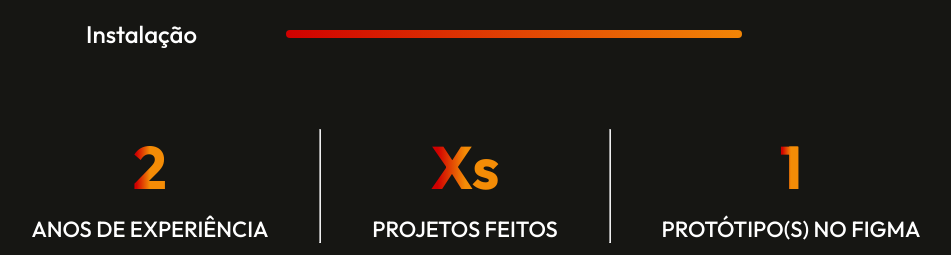
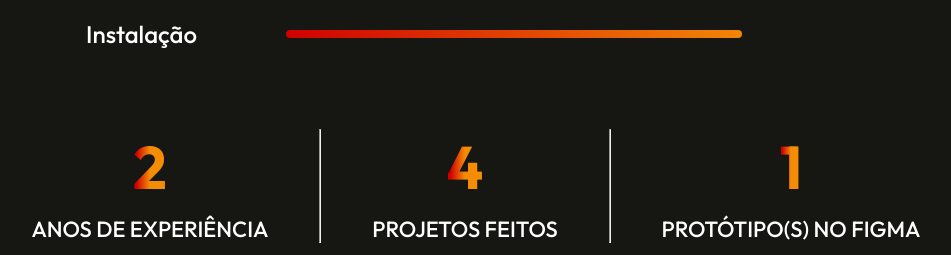
Before and after one commit to Anthony4Dev/portfolio-react, a React (Vite) app: page / in a window 1280 px wide. Shown: the part 1762-2017 px from the top of the page, without its empty margins (164-1115 px from the left). Built offline with nearby package versions, Linux system fonts and the light colour scheme.

Commit message:
4 numeros de projetos no momento

```diff
--- a/src/Components/Sobre/Sobre.jsx
+++ b/src/Components/Sobre/Sobre.jsx
@@ -33,7 +33,7 @@ const Sobre = () => {
                 </div>
                 <hr />
                 <div className="sobre-achievement">
-                    <h1>Xs</h1>
+                    <h1>4</h1>
                     <p>PROJETOS FEITOS</p>
                 </div>
                 <hr />
```
